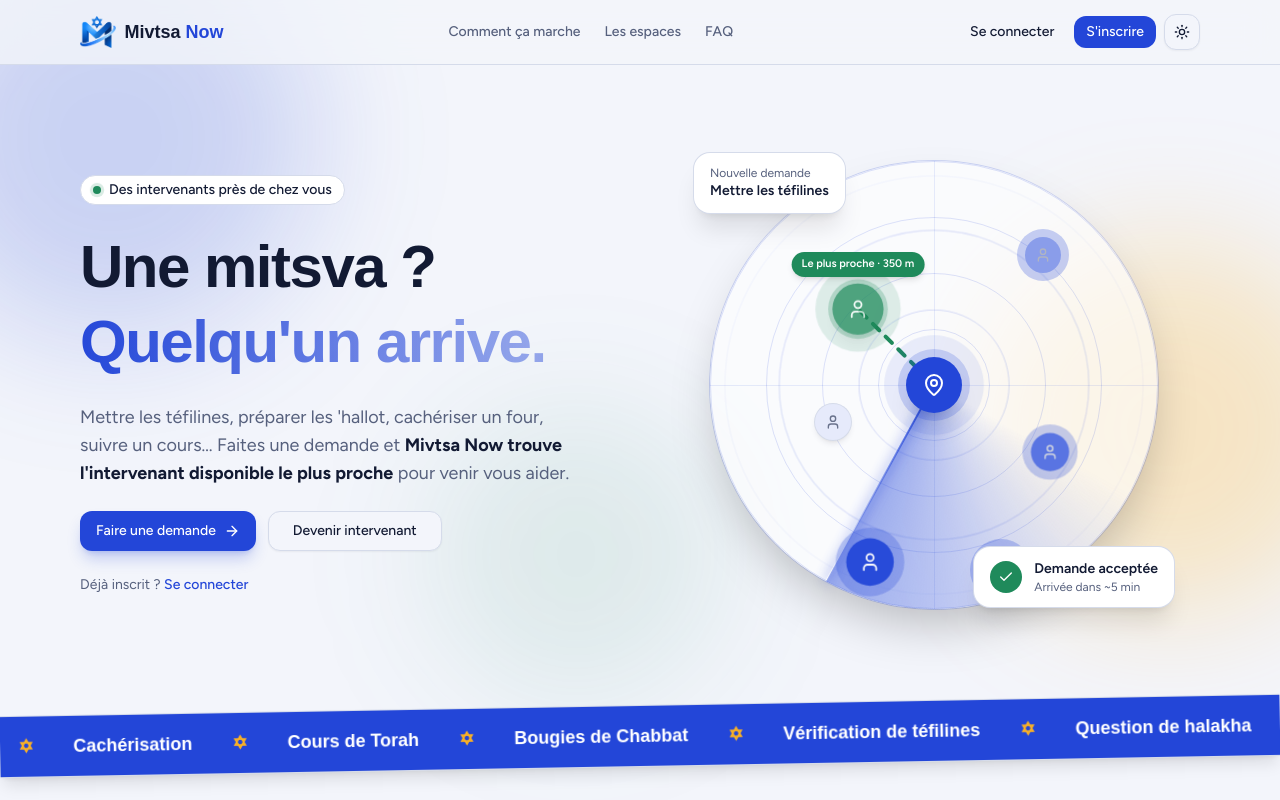
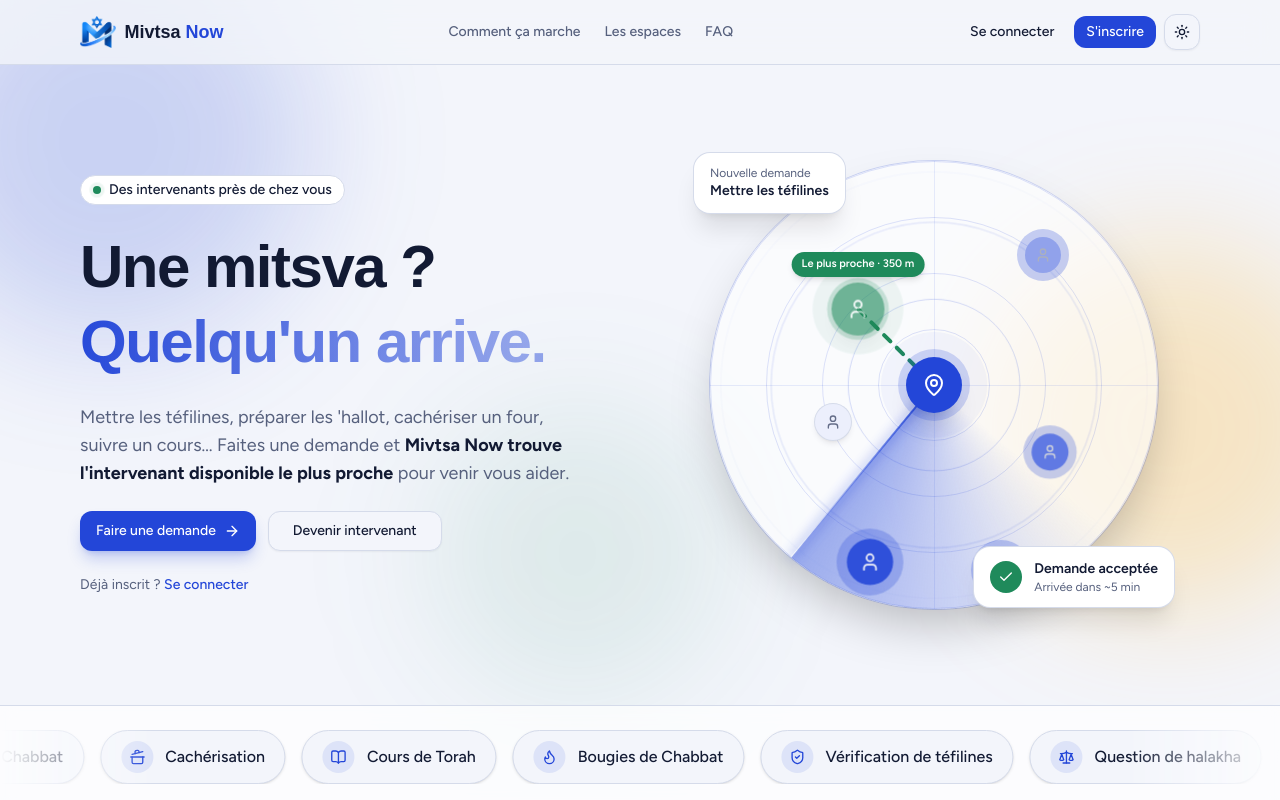
Before and after one commit to David9419/MitsvaNow, a Next.js app: page / in a window 1280 px wide. Shown: the top 800 px of the page. Built offline with nearby package versions, Linux system fonts and the light colour scheme; no server answers; a web font is replaced by a local one.

Commit message:
Accueil : bandeau de services droit et infini, réponses FAQ en fondu
Co-Authored-By: Claude Opus 5.5 <noreply@anthropic.com>
Claude-Session: https://claude.ai/code/session_019Mzdje7bv7eMqrKTuaN7nE

```diff
--- a/src/app/globals.css
+++ b/src/app/globals.css
@@ -147,7 +147,7 @@
   --animate-blip: blip 4s linear infinite;
   --animate-clignote: clignote 1.2s ease-in-out infinite;
   --animate-trajet: trajet 1s linear infinite;
-  --animate-defile: defile 40s linear infinite;
+  --animate-defile: defile 45s linear infinite;
   --animate-degrade: degrade 6s ease-in-out infinite;
 
   @keyframes float {
@@ -211,7 +211,7 @@
   }
   @keyframes defile {
     to {
-      transform: translateX(-50%);
+      transform: translateX(-100%);
     }
   }
   @keyframes degrade {
--- a/src/app/page.tsx
+++ b/src/app/page.tsx
@@ -14,6 +14,7 @@ import {
   Users,
 } from "lucide-react"
 
+import { BandeauServices } from "@/components/landing/bandeau-services"
 import { Faq } from "@/components/landing/faq"
 import { Radar } from "@/components/landing/radar"
 import { Reveal } from "@/components/landing/reveal"
@@ -58,19 +59,6 @@ const statuts = [
   { icon: CheckCircle2, nom: "Acceptée", texte: "Un intervenant a dit oui" },
   { icon: PlayCircle, nom: "En cours", texte: "Il est en route ou sur place" },
   { icon: Clock, nom: "Terminée", texte: "Mission accomplie !" },
-]
-
-const servicesDefilants = [
-  "Téfilines",
-  "'Hallot pour Chabbat",
-  "Cachérisation",
-  "Cours de Torah",
-  "Bougies de Chabbat",
-  "Vérification de téfilines",
-  "Question de halakha",
-  "Loulav & étrog",
-  "Chofar",
-  "Accompagnement",
 ]
 
 export default function Home() {
@@ -146,21 +134,7 @@ export default function Home() {
       </section>
 
       {/* ---------- Bandeau des services qui défile ---------- */}
-      <section
-        aria-label="Exemples de services"
-        className="relative -rotate-1 border-y bg-primary py-4 text-primary-foreground shadow-lg"
-      >
-        <div className="flex w-max animate-defile gap-10 hover:[animation-play-state:paused]">
-          {[...servicesDefilants, ...servicesDefilants].map((s, i) => (
-            <span key={i} className="flex items-center gap-10 font-heading text-lg font-semibold whitespace-nowrap">
-              {s}
-              <span aria-hidden className="text-accent">
-                ✡
-              </span>
-            </span>
-          ))}
-        </div>
-      </section>
+      <BandeauServices />
 
       {/* ---------- Comment ça marche ---------- */}
       <section id="comment" className="scroll-mt-20 py-24">
--- /dev/null
+++ b/src/components/landing/bandeau-services.tsx
@@ -0,0 +1,63 @@
+import {
+  BookOpen,
+  CookingPot,
+  Flame,
+  HeartHandshake,
+  Leaf,
+  Megaphone,
+  Scale,
+  ScrollText,
+  ShieldCheck,
+  Wheat,
+} from "lucide-react"
+
+const services = [
+  { nom: "Téfilines", icon: ScrollText },
+  { nom: "'Hallot pour Chabbat", icon: Wheat },
+  { nom: "Cachérisation", icon: CookingPot },
+  { nom: "Cours de Torah", icon: BookOpen },
+  { nom: "Bougies de Chabbat", icon: Flame },
+  { nom: "Vérification de téfilines", icon: ShieldCheck },
+  { nom: "Question de halakha", icon: Scale },
+  { nom: "Loulav & étrog", icon: Leaf },
+  { nom: "Chofar", icon: Megaphone },
+  { nom: "Accompagnement", icon: HeartHandshake },
+]
+
+/** Bandeau des services qui défile à l'infini (deux copies identiques côte à côte). */
+export function BandeauServices() {
+  return (
+    <section
+      aria-label="Exemples de services"
+      className="group relative border-y bg-card/70 py-6 backdrop-blur"
+    >
+      <div
+        className="flex overflow-hidden"
+        style={{
+          maskImage:
+            "linear-gradient(to right, transparent, black 12%, black 88%, transparent)",
+        }}
+      >
+        {[0, 1].map((copie) => (
+          <ul
+            key={copie}
+            aria-hidden={copie === 1}
+            className="flex shrink-0 animate-defile items-center gap-4 pr-4 group-hover:[animation-play-state:paused]"
+          >
+            {services.map((s) => (
+              <li
+                key={s.nom}
+                className="flex items-center gap-3 rounded-full border bg-background px-5 py-2.5 whitespace-nowrap shadow-sm"
+              >
+                <span className="flex size-8 items-center justify-center rounded-full bg-primary/10 text-primary">
+                  <s.icon className="size-4" />
+                </span>
+                <span className="font-medium">{s.nom}</span>
+              </li>
+            ))}
+          </ul>
+        ))}
+      </div>
+    </section>
+  )
+}
--- a/src/components/landing/faq.tsx
+++ b/src/components/landing/faq.tsx
@@ -49,7 +49,10 @@ export function Faq() {
             {item.q}
           </AccordionTrigger>
           <AccordionContent className="text-base leading-relaxed text-muted-foreground">
-            {item.r}
+            {/* La réponse apparaît en fondu à chaque ouverture */}
+            <div className="animate-in fade-in slide-in-from-top-2 duration-700 ease-out">
+              {item.r}
+            </div>
           </AccordionContent>
         </AccordionItem>
       ))}
```
